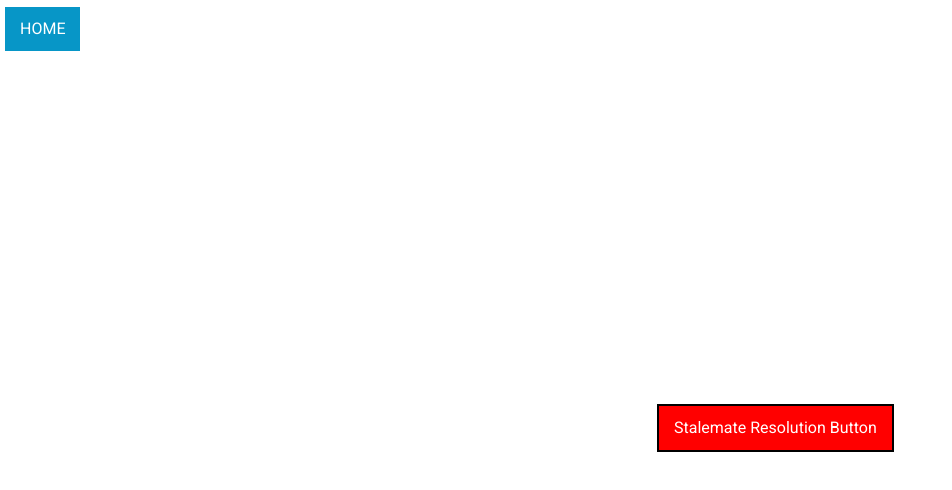
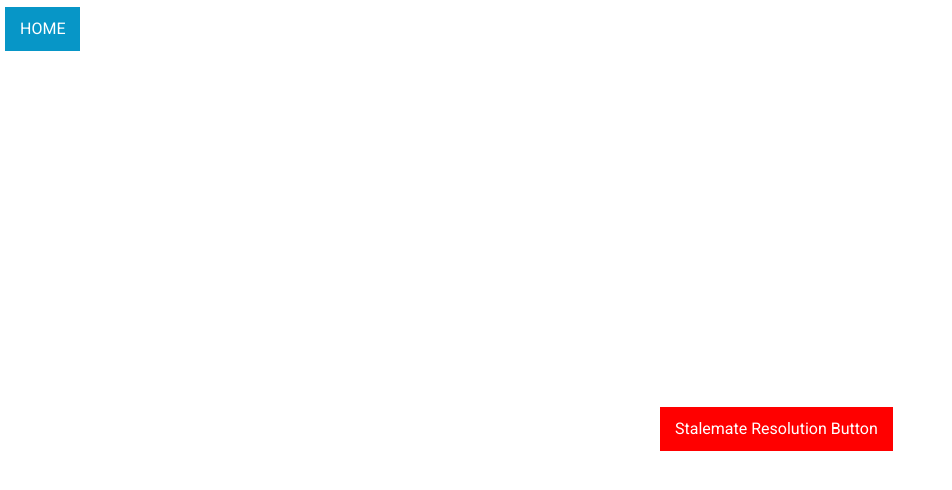
Before and after one commit to kylesmart99/Internship-Project, an Angular app in the folder The Project/InternshipProject/: page /buttons in a window 1280 px wide. Shown: the top 490 px of the page, without its empty margins (0-952 px from the left). Built offline with nearby package versions, Linux system fonts and the light colour scheme.

Commit message:
Got the stalemate button link working

```diff
--- a/The Project/InternshipProject/package.json
+++ b/The Project/InternshipProject/package.json
@@ -16,7 +16,7 @@
     "@angular/compiler": "~9.1.11",
     "@angular/core": "~9.1.11",
     "@angular/forms": "~9.1.11",
-    "@angular/material": "~10.0.0",
+    "@angular/material": "^10.0.1",
     "@angular/platform-browser": "~9.1.11",
     "@angular/platform-browser-dynamic": "~9.1.11",
     "@angular/router": "~9.1.11",
--- a/The Project/InternshipProject/src/app/button-pressing/button-pressing.component.html
+++ b/The Project/InternshipProject/src/app/button-pressing/button-pressing.component.html
@@ -1,5 +1,5 @@
 <div class="container">
-  <button class="stalemate-button center">Stalemate Resolution Button</button>
+  <a href="https://en.wikipedia.org/wiki/%C3%89douard_Henry" target="_blank"class="stalemate-button center">Stalemate Resolution Button</a>
 </div>
 
 <div>
```
Also changed, not shown: 1 other file (tests, documents, lock files or other folders).
